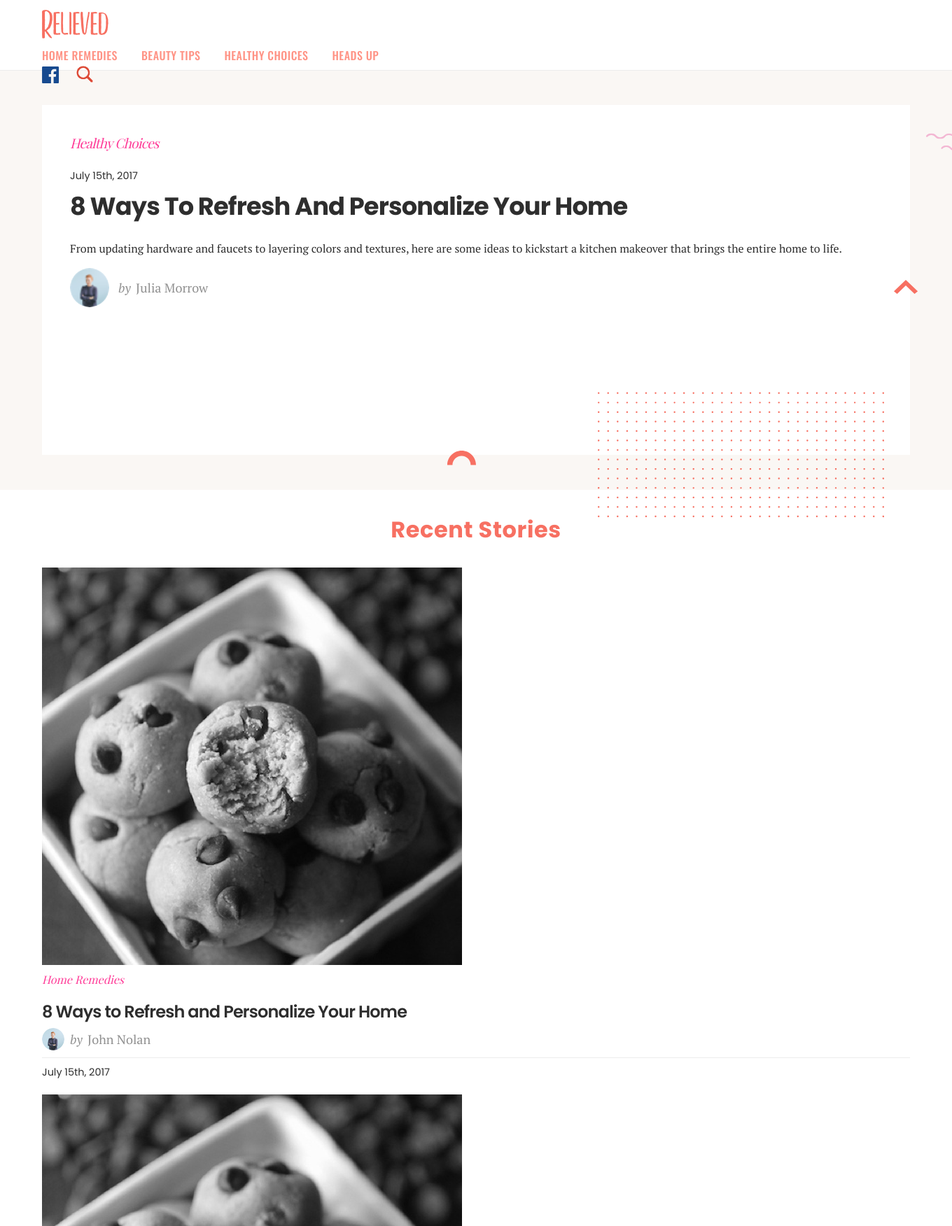
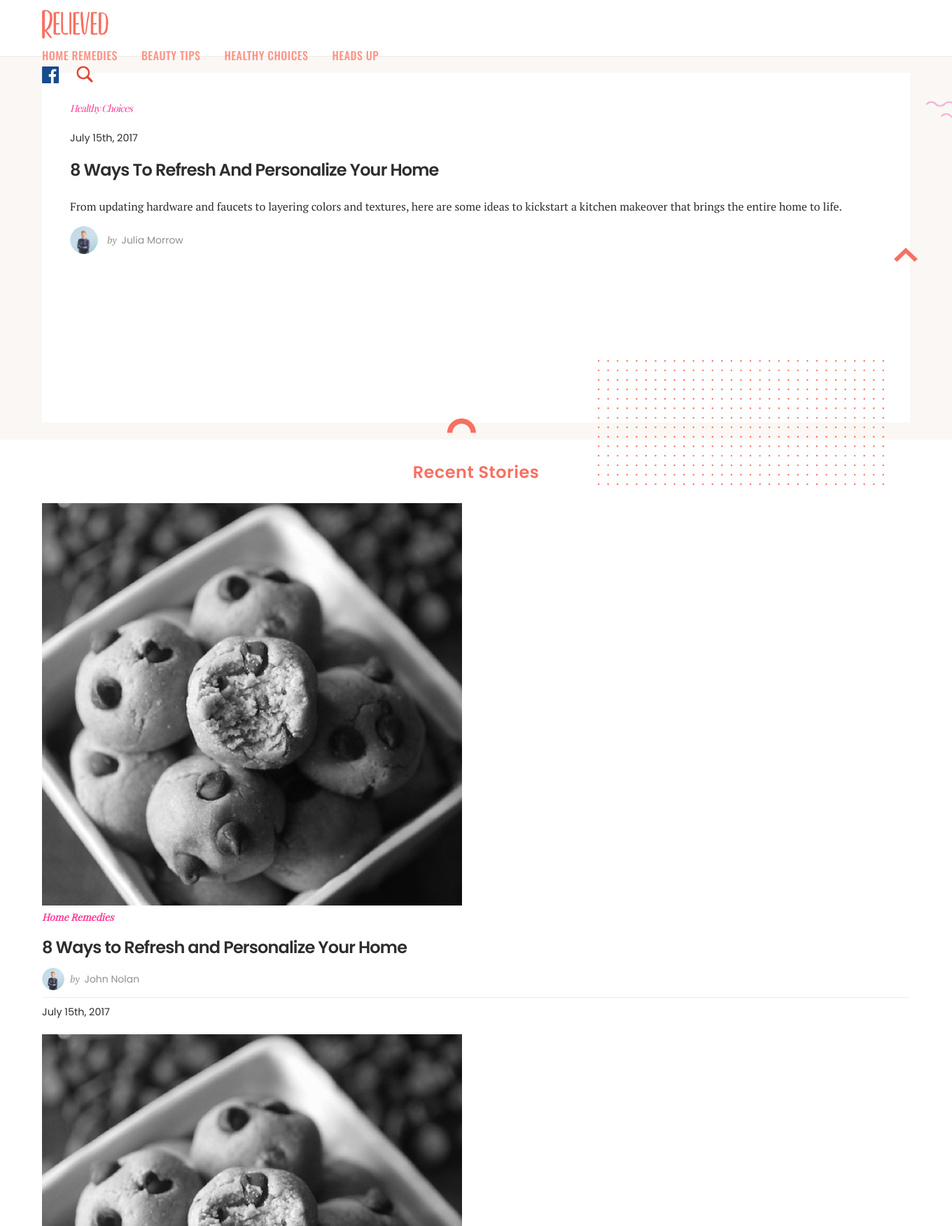
Before and after one commit to lmosele/templates1, a PHP site: page /relieved-index.php in a window 1360 px wide; the page is wider, and only the part inside the window is pictured. Shown: the top 1752 px of that part at 70% size. Run offline with PHP 8.4, Linux system fonts and the light colour scheme; style sheets or scripts are compiled from the project's sources; some libraries are stand-ins or nearby versions; some web fonts are replaced.

Commit message:
Type design stuff

```diff
--- a/src/styles/_modules.scss
+++ b/src/styles/_modules.scss
@@ -37,7 +37,7 @@ $blackoverlay:     rgba(0,0,0,0.5);
 $masterwidth:      1440px;
 $globalpadding:    60px;
 $containerwidth:   $masterwidth - ($globalpadding*2);
-$nav-height:       100px;
+$nav-height:       80px;
 
 // ** Font Sizes **
 $fontsmaller:      0.5em;
--- a/src/styles/_navbar.scss
+++ b/src/styles/_navbar.scss
@@ -154,7 +154,7 @@
 .mobile-nav-container {
   position: fixed;
   z-index: $z9;
-  margin-top: 100px;
+  margin-top: $nav-height;
   color: white;
   width: 100vw;
   width: 100%;
@@ -162,6 +162,7 @@
   height: 100%;
   display: none;
   opacity: 0;
+  transform: translateY(-100%);
   transition: .3s all ease-out;
   &.home-mobile-nav {
     background-color: $blue;
@@ -176,7 +177,6 @@
     margin-right: 0;
     margin-left: 0;
     margin: 0 auto;
-    transform: translateY(-100%);
     transition: .3s all ease-in;
     a {
       text-transform: uppercase;
@@ -192,6 +192,7 @@
   }
   &.mobile-nav-open {
     opacity: 1;
+    transform: translateY(0%);
     transition: .3s all ease-in;
     .mobile-nav-link {
       transition: .3s all ease-in;
@@ -200,5 +201,6 @@
   }
   @include tablet {
     display: block;
+    transform: translateY(-100%);
   }
 }
--- a/src/styles/_shared.scss
+++ b/src/styles/_shared.scss
@@ -6,7 +6,9 @@
   .section-title {
     margin-bottom: 2rem;
     text-align: center;
-    font-weight: 700;
+    font-size: 24px;
+    font-weight: 600;
+    line-height: 24px;
     letter-spacing: 0.02em;
   }
   .pattern-background {
@@ -21,7 +23,7 @@
   }
   @include tablet {
     padding-top: 2rem;
-    padding-bottom: 2rem;
+    padding-bottom: 1rem;
   }
 }
 
@@ -36,7 +38,9 @@
 }
 .post-title {
   h1, h2 {
-    font-weight: 700;
+    font-size: 16px;
+    font-weight: 600;
+    line-height: 20px;
   }
   h3, h4, h5 {
     font-weight: 600;
@@ -44,9 +48,11 @@
 }
 .post-title-large {
   h1 {
-    padding-top: 10px;
+    padding-top: 20px;
     padding-bottom: 10px;
-    font-weight: 700;
+    font-size: 24px;
+    font-weight: 600;
+    line-height: 28px;
     &:hover {
       color: $orange;
     }
@@ -64,7 +70,7 @@
     padding-bottom: 20px;
     .post-crumb-link {
       @include accent-style($fontpink);
-      font-size: $fontlarge;
+      font-size: 14px;
       &:hover {
         cursor: pointer;
         font-style: initial;
@@ -93,10 +99,15 @@
     position: absolute;
     text-align: center;
     z-index: $z5;
+    color: $orange;
     padding-top: 5px;
     padding-left: 10px;
     padding-right: 5px;
     padding-bottom: 3px;
+    font-family: $headline;
+    font-weight: 600;
+    font-size: 14px;
+    line-height: 14px;
     img {
       max-width: 80%;
       margin-right: 5px;
@@ -107,6 +118,7 @@
       bottom: -5px;
     }
     &.top {
+      padding: 10px;
       top: 0;
       @include tablet {
         max-width: 100%;
@@ -132,14 +144,14 @@
 .post-author-slug {
   display: flex;
   align-items: center;
-  margin-top: 5px;
+  margin-top: 11px;
   margin-bottom: 5px;
   color: $grey;
   font-family: $headline;
   .author-slug-title {
-    font-family: $body;
-    font-size: 18px;
-    line-height: 24px;
+    font-family: $headline;
+    font-size: 14px;
+    line-height: 14px;
     em {
       font-family: $body;
       margin-right: 3px;
@@ -156,8 +168,8 @@
     margin-top: 10px;
     margin-bottom: 10px;
     .author-slug-image {
-      width: 56px;
-      height: 56px;
+      width: 40px;
+      height: 40px;
       border-radius: 100px;
       margin-right: 10px;
     }
@@ -330,6 +342,11 @@
   padding-right: 40px;
   .post-title {
     margin-bottom: 20px;
+    > * {
+      font-size: 20px;
+      font-weight: 600;
+      line-height: 24px;
+    }
   }
   .post-author-slug {
     padding-bottom: 10px;
@@ -350,7 +367,8 @@
   .post-crumb-category {
     padding-bottom: 10px;
     .post-crumb-link.width-text {
-      font-size: $fontbase;
+      font-size: 14px;
+      line-height: 14px;
     }
   }
   @include laptop {
@@ -386,8 +404,8 @@
 
 .splash {
   @include inner-padding($globalpadding);
-  padding-top: ($nav-height*1.5);
-  padding-bottom: $nav-height/2;
+  padding-top: $nav-height + 24px;
+  padding-bottom: 24px;
   overflow:inherit;
   .splash-container {
     background-color: white;
--- a/src/styles/_widgets.scss
+++ b/src/styles/_widgets.scss
@@ -33,7 +33,7 @@
 		}
 		@include tablet {
 			.swiggle {
-				right: 50%;
+				right: 21%;
 				top: -3%;
 			}
 			.dot-grid {
@@ -45,8 +45,8 @@
 				right: -3%;
 			}
 			.arch {
-				bottom: 50%;
-				right: 97%;
+				bottom: 70%;
+    		right: 93%;
 			}
 		}
 		@include mobile {
@@ -123,9 +123,9 @@
 		}
 	}
 	.half-dot-grid {
-		left: 5%;
-		bottom: -15%;
-		max-width: 20%;
+		left: 63%;
+    bottom: 26%;
+    max-width: 27%;
 		path {
 			fill: $orange;
 		}
@@ -141,9 +141,9 @@
 		}
 	}
 	.half-dot-grid {
-		left: 5%;
-		bottom: -15%;
-		max-width: 20%;
+		left: 63%;
+    bottom: 26%;
+    max-width: 27%;
 		path {
 			fill: $blue;
 		}
```
